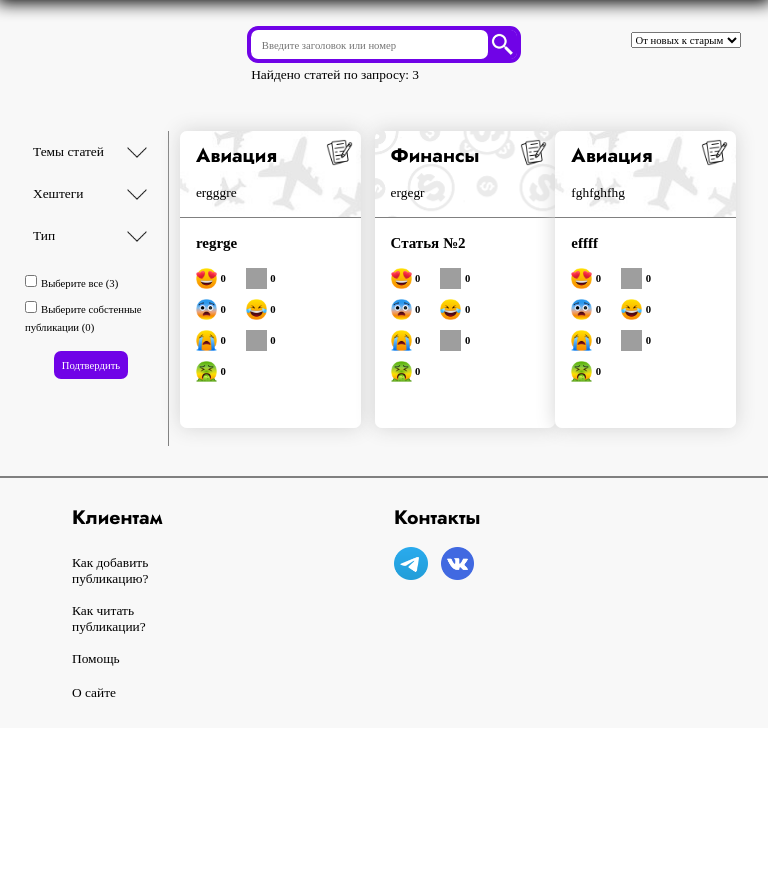
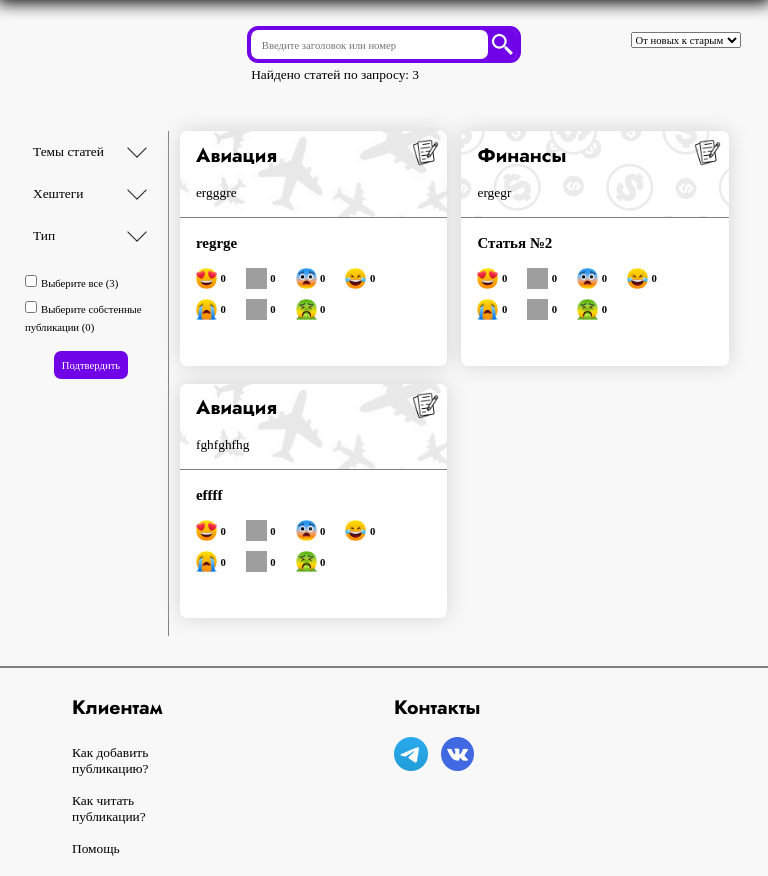
Before and after one commit to rayson0/app, a Flask app: page /read in a window 768 px wide. Shown: the part 130-1006 px from the top of the page. Before the commit the page ends 827 px from the top, so only its background shows below. Run offline with Flask 3, Linux system fonts and the light colour scheme; data comes from the database, SQL or seed files in the repository; both versions use the stored data as it was after the commit; some libraries are stand-ins or nearby versions; some web fonts are replaced; grey boxes are pictures that could not be loaded.

Commit message:
'end_vers2_err2

```diff
--- a/database.py
+++ b/database.py
@@ -723,10 +723,8 @@ class DB:
         for subj in subjects_of_posts:
             self.cursor.execute(f'SELECT COUNT(subject) FROM posts WHERE subject LIKE "%{subj}%"')
             cnt = self.cursor.fetchone()
-            if cnt:
+            if cnt and cnt[0] > 0:
                 res.append((subj, f'{subj} ({cnt[0]})'))
-            else:
-                res.append((subj, f'{subj} (0)'))
         return res
 
     def filter_posts(self, session, current_user, search):
--- a/static/css/style.css
+++ b/static/css/style.css
@@ -706,6 +706,7 @@ a {
   width: calc(100% - 1em);
   display: flex;
   flex-direction: row;
+  flex-wrap: wrap;
 }
 .line_in_menu_filter {
   display: flex;
@@ -771,14 +772,20 @@ a {
 .types_post_div {
   flex-direction: column;
 }
-.post_mini_div {
+.post_mini_div, .post_mini_div_posts {
   border-radius: 0.4vw;
   box-shadow: 0 0 23px #d4d4d4;
-  width: calc(100% - 30px - 1em);
   display: flex;
   flex-direction: column;
   justify-content: space-between;
   position: relative;
+}
+.post_mini_div {
+  width: calc(50% - 15px - 1em);
+}
+.post_mini_div_posts {
+  width: calc(100%);
+  margin-bottom: 1em;
 }
 .post_mini_div:nth-child(odd){
   margin: 0 15px 18px 0;
@@ -1547,7 +1554,7 @@ body {
     margin: 0 0 18px 11px;
   }
   .post_mini_div {
-    width: calc(100% - 22px);
+    width: calc(50% - 11px);
   }
   .card_of_friend_div, .card_of_request_friend_div {
     width: calc(50% - 27px);
@@ -1728,7 +1735,7 @@ body {
     margin: 0 0 18px 7px;
   }
   .post_mini_div {
-    width: calc(100% - 14px);
+    width: calc(50% - 14px);
     box-shadow: 0 0 20px #d4d4d4;
   }
   .card_of_friend_div, .card_of_request_friend_div {
--- a/templates/profile_posts.html
+++ b/templates/profile_posts.html
@@ -23,7 +23,7 @@
                 <p> {{types_of_posts[ind]['type']}} №{{posts(types_of_posts[ind]['type'], current_user)[i]['id']}} </p>
                 <img src = '{{url_for("static", filename="images/arrow.png")}}' class = 'img_arrow lvl3_{{posts(types_of_posts[ind]["type"], current_user)[i]["id"]}} img_arrow_lvl3'>
               </button>
-              <div class = 'post_mini_div content_post_profile' id = 'post_number_{{posts(types_of_posts[ind]["type"], current_user)[i]["id"]}}'>
+              <div class = 'post_mini_div_posts content_post_profile' id = 'post_number_{{posts(types_of_posts[ind]["type"], current_user)[i]["id"]}}'>
                 <div class = 'body_post' style = 'background: url({{posts(types_of_posts[ind]["type"], current_user)[i]["bg"]}})'>
                   {% if posts(types_of_posts[ind]['type'], current_user)[i]['subject'] %}
                     <h3 class = 'subject_text'> {{posts(types_of_posts[ind]['type'], current_user)[i]['subject']}} </h3>
@@ -74,7 +74,7 @@
     arrows1 = document.getElementsByClassName('img_arrow lvl1')
     arrows2 = document.getElementsByClassName('img_arrow_lvl2')
     arrows3 = document.getElementsByClassName('img_arrow_lvl3')
-    content_post = document.getElementsByClassName('post_mini_div')
+    content_post = document.getElementsByClassName('post_mini_div_posts')
     smile_img = document.getElementsByClassName('smile_img')
     types_btn = document.getElementsByClassName('types_btn')
     post_btn = document.getElementsByClassName('post_btn')
```
Also changed, not shown: static/db/database.db.
